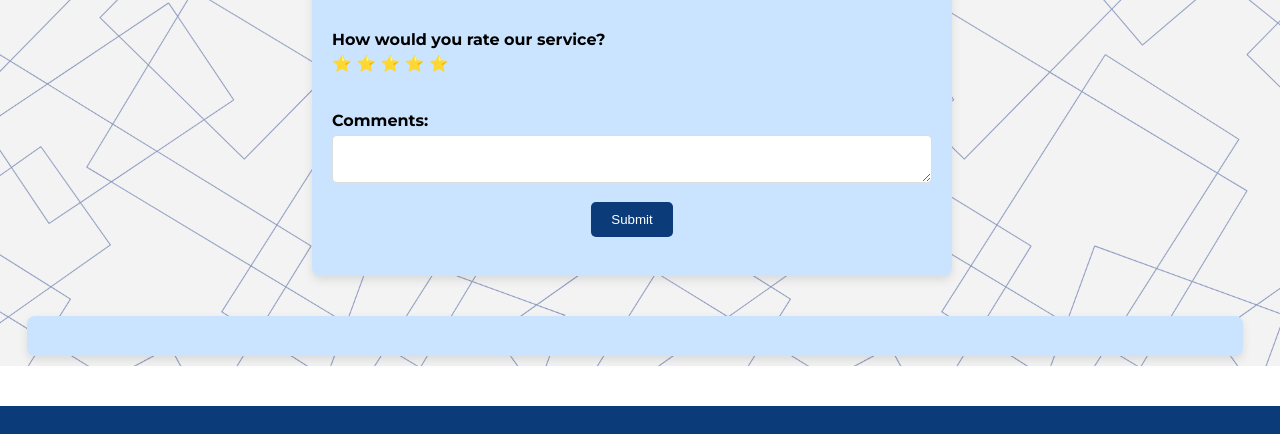
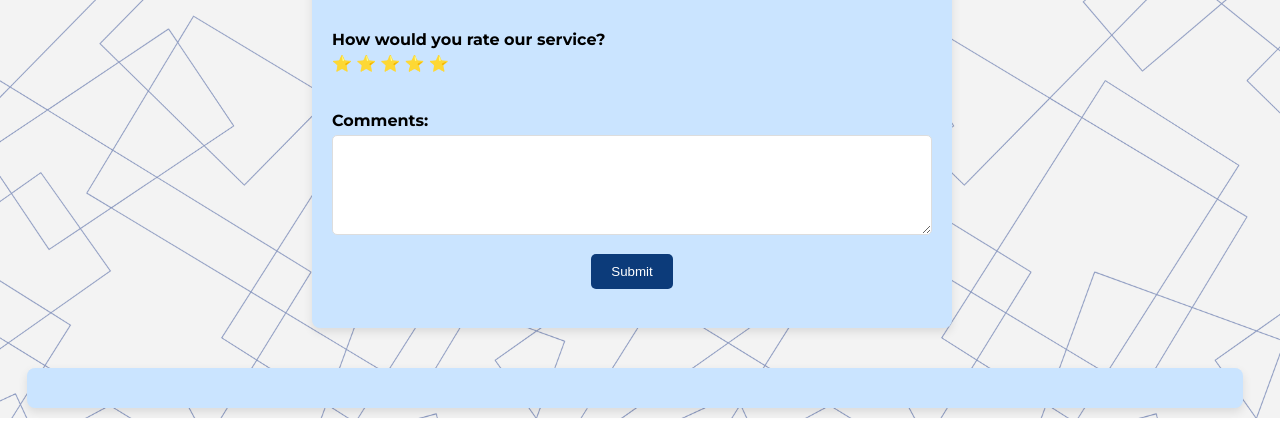
Before and after one commit to traicyyy/Sole-Mission, a plain HTML site: page home/index.html in a window 1280 px wide. Shown: the part 4980-5414 px from the top of the page. Drawn offline with Linux system fonts and the light colour scheme.

Commit message:
update feedback comment

```diff
--- a/home/css/style.css
+++ b/home/css/style.css
@@ -544,6 +544,8 @@ textarea {
     border: 1px solid #ddd;
     border-radius: 5px;
     box-sizing: border-box;
+    resize: vertical;
+    min-height: 100px;
 }
 
 button {
```
